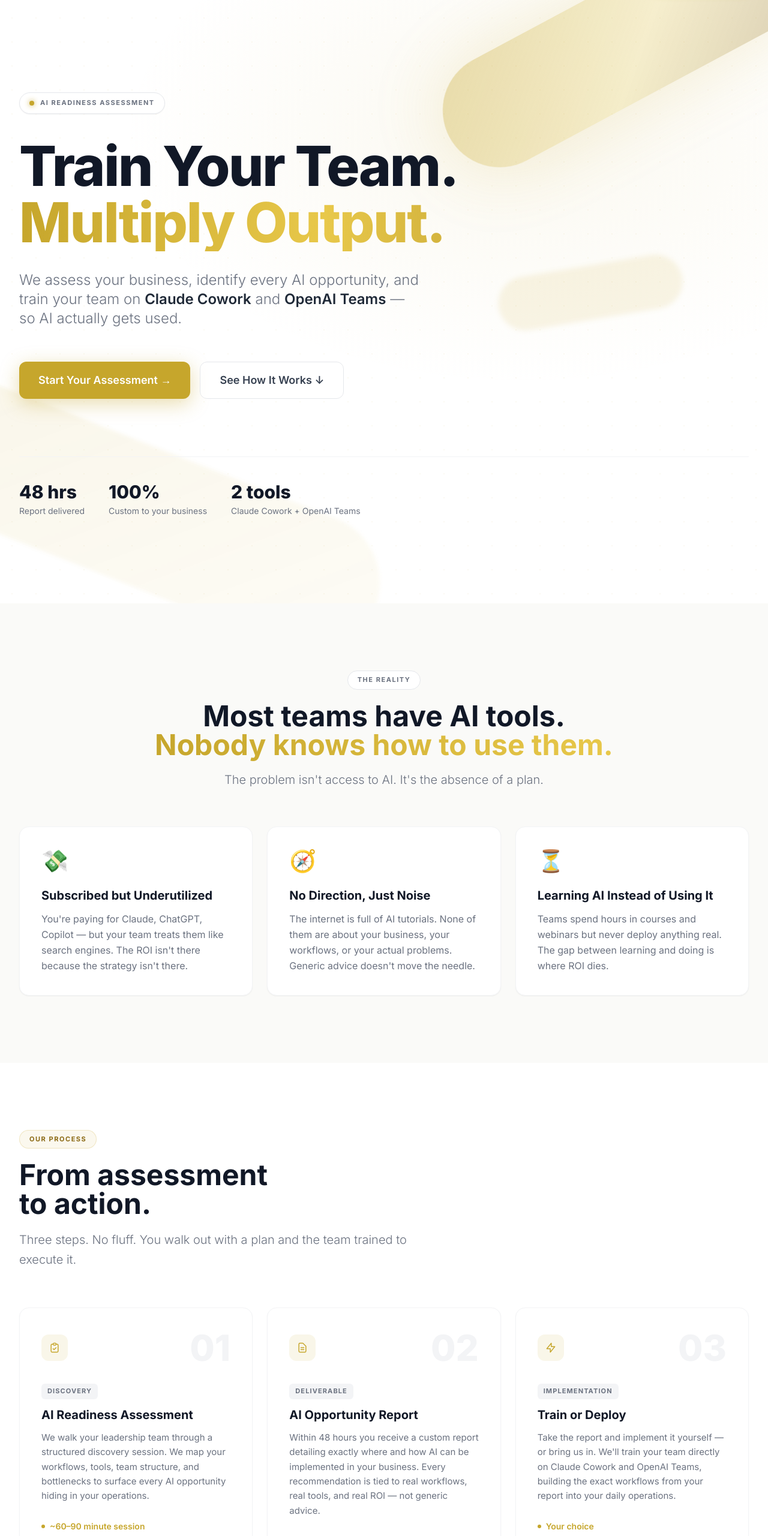
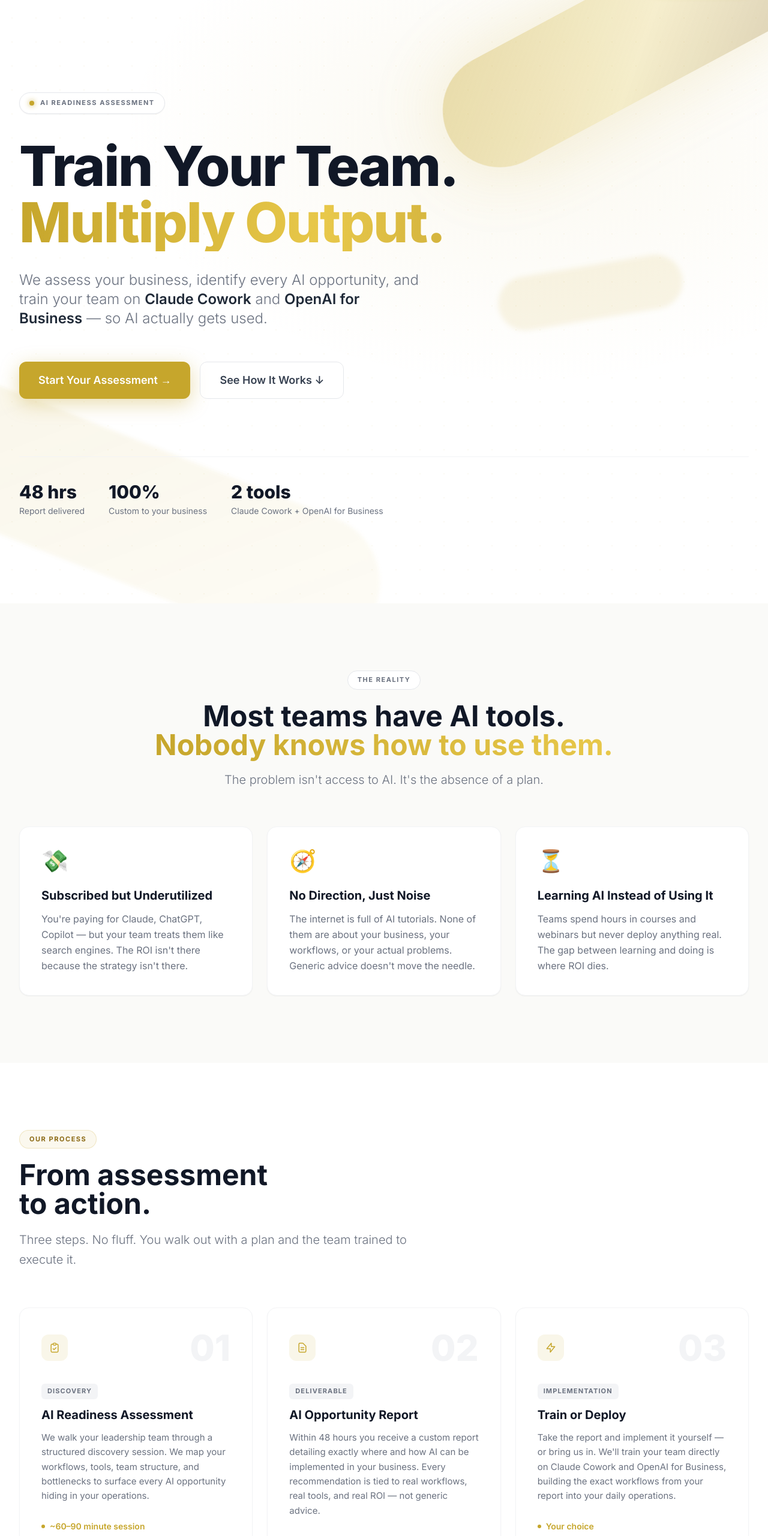
Before and after one commit to seanconerly88/Nxt-Apex-Website, a Next.js app: page / in a window 1280 px wide. Shown: the part 70-2631 px from the top of the page at 60% size. Built offline with nearby package versions, Linux system fonts and the light colour scheme.

Commit message:
Fix: OpenAI Teams → OpenAI for Business

```diff
--- a/app/layout.jsx
+++ b/app/layout.jsx
@@ -10,7 +10,7 @@
 export const metadata = {
   title: 'Nxt Apex AI — Train Your Team. Multiply Output.',
   description:
-    'We assess your business, identify every AI opportunity, and train your team on Claude Cowork and OpenAI Teams — so AI actually gets used.',
+    'We assess your business, identify every AI opportunity, and train your team on Claude Cowork and OpenAI for Business — so AI actually gets used.',
   openGraph: {
     title: 'Nxt Apex AI',
     description: 'Find where AI fits in your business. Then put it to work.',
--- a/components/HeroGeometric.jsx
+++ b/components/HeroGeometric.jsx
@@ -153,7 +153,7 @@
           team on{' '}
           <strong className="text-gray-800 font-semibold">Claude Cowork</strong>{' '}
           and{' '}
-          <strong className="text-gray-800 font-semibold">OpenAI Teams</strong>{' '}
+          <strong className="text-gray-800 font-semibold">OpenAI for Business</strong>{' '}
           — so AI actually gets used.
         </motion.p>
 
@@ -195,7 +195,7 @@
           {[
             { value: '48 hrs', label: 'Report delivered' },
             { value: '100%', label: 'Custom to your business' },
-            { value: '2 tools', label: 'Claude Cowork + OpenAI Teams' },
+            { value: '2 tools', label: 'Claude Cowork + OpenAI for Business' },
           ].map((stat) => (
             <div key={stat.label}>
               <div className="text-3xl font-extrabold text-gray-900">{stat.value}</div>
--- a/components/ProcessSection.jsx
+++ b/components/ProcessSection.jsx
@@ -45,7 +45,7 @@
     tag: 'Implementation',
     title: 'Train or Deploy',
     description:
-      'Take the report and implement it yourself — or bring us in. We\'ll train your team directly on Claude Cowork and OpenAI Teams, building the exact workflows from your report into your daily operations.',
+      'Take the report and implement it yourself — or bring us in. We\'ll train your team directly on Claude Cowork and OpenAI for Business, building the exact workflows from your report into your daily operations.',
     detail: 'Your choice',
     icon: (
       <svg className="w-5 h-5" fill="none" stroke="currentColor" viewBox="0 0 24 24">
--- a/components/TrainingSection.jsx
+++ b/components/TrainingSection.jsx
@@ -21,7 +21,7 @@
     dotColor: '#C6A62C',
   },
   {
-    name: 'OpenAI Teams',
+    name: 'OpenAI for Business',
     by: 'by OpenAI',
     description:
       'ChatGPT with enterprise-grade privacy and team management. We configure it for your business and train every team member to get real output — not just experimentation.',
```
